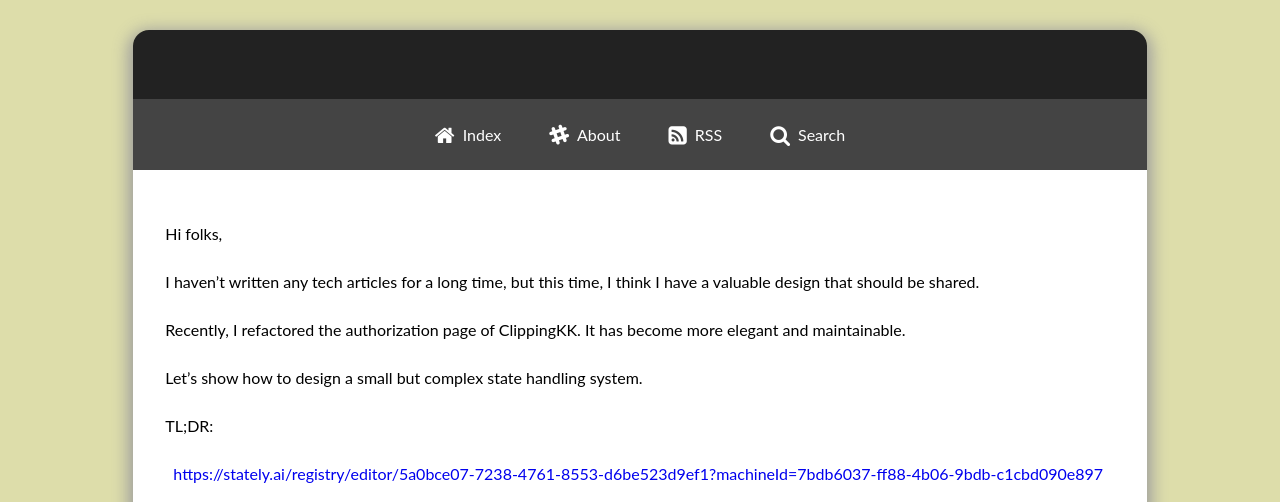
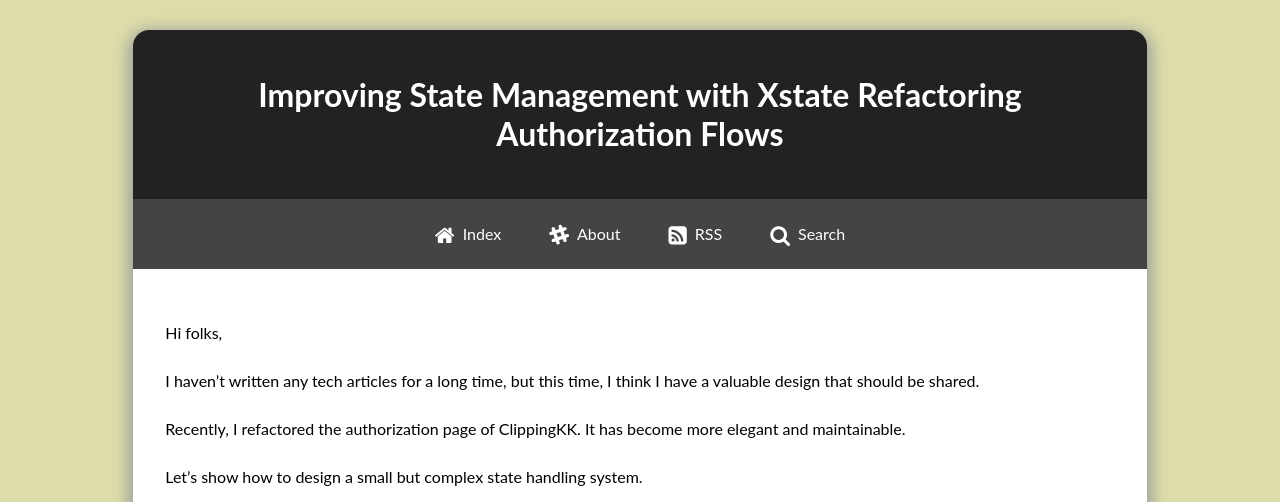
Before and after one commit to AnnatarHe/AnnatarHe.github.io, a Jekyll site: the page built from _posts/2024-08-04-improving-state-management-with-xstate-refactoring-authorization-flows.md, in a window 1280 px wide and 900 px high, cut to the strip 0-502 px from the top of the window. Built offline with Jekyll 4.4.1, drawn with Linux system fonts in a browser that asks for light colours; some web fonts are replaced; comment, search, counter and statistics services are not loaded.

Commit message:
fix(post): fix title

```diff
--- a/_posts/2024-08-04-improving-state-management-with-xstate-refactoring-authorization-flows.md
+++ b/_posts/2024-08-04-improving-state-management-with-xstate-refactoring-authorization-flows.md
@@ -1,6 +1,6 @@
 ---
 layout: post
-title: Improving State Management with Xstate\: Refactoring Authorization Flows
+title: Improving State Management with Xstate Refactoring Authorization Flows
 tags: fe xstate
 ---
 
```
